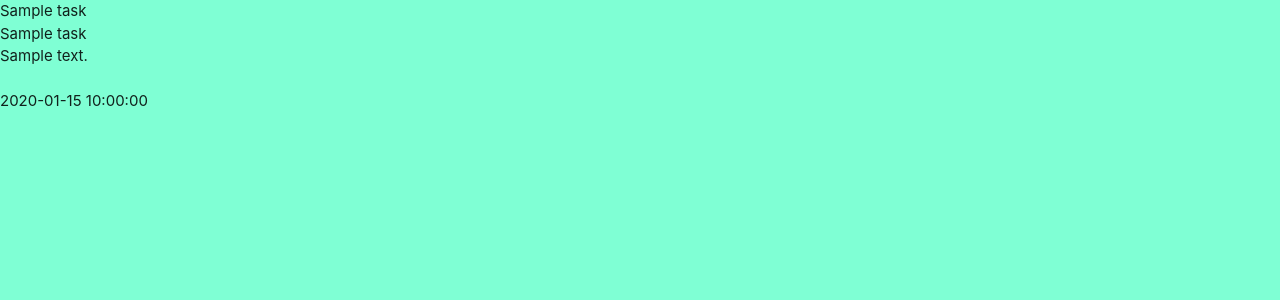
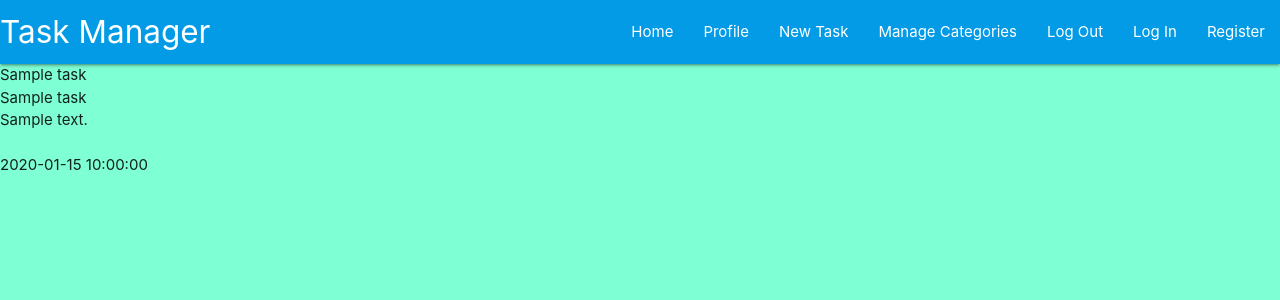
Before and after one commit to Yassinrby/Task-manager, a Flask app: page / in a window 1280 px wide. Shown: the top 300 px of the page. Run offline with Flask 2, Linux system fonts and the light colour scheme; a database or web service that is not in the repository returns one stand-in record (values such as "Sample title"); some libraries are stand-ins or nearby versions.

Commit message:
Navbar for both desktop and sidenav/mobile added

```diff
--- a/static/js/script.js
+++ b/static/js/script.js
@@ -0,0 +1,3 @@
+  $(document).ready(function(){
+    $('.sidenav').sidenav();
+  });
--- a/templates/base.html
+++ b/templates/base.html
@@ -4,8 +4,10 @@
     <meta charset="UTF-8">
     <meta name="viewport" content="width=device-width, initial-scale=1.0">
 
+    <link rel="stylesheet" href="https://cdnjs.cloudflare.com/ajax/libs/font-awesome/5.13.1/css/all.min.css"
+        integrity="sha512-xA6Hp6oezhjd6LiLZynuukm80f8BoZ3OpcEYaqKoCV3HKQDrYjDE1Gu8ocxgxoXmwmSzM4iqPvCsOkQNiu41GA==" crossorigin="anonymous" type="text/css">
     <link rel="stylesheet" href="https://cdnjs.cloudflare.com/ajax/libs/materialize/1.0.0/css/materialize.min.css" type="text/css">
-    <link href="https://fonts.googleapis.com/icon?family=Material+Icons" rel="stylesheet">
+
     <link rel="stylesheet" href="{{ url_for('static', filename='css/style.css') }}">
     {% block styles %}
     {% endblock %}
@@ -14,11 +16,43 @@
 </head>
 <body>
 
+<header>
+        <!-- top navbar -->
+		<nav class="nav-extended text-shadow light-blue darken-1">
+			<div class="nav-wrapper">
+				<a href="{{ url_for('get_tasks') }}" class="brand-logo">Task Manager</a>
+				<a href="#" data-target="mobile-demo" class="sidenav-trigger left"><i class="fas fa-bars"></i></a>
+				<ul class="right hide-on-med-and-down">
+					<li><a href="{{ url_for('get_tasks') }}">Home</a></li>
+					<li><a href="#">Profile</a></li>
+					<li><a href="#">New Task</a></li>
+					<li><a href="#">Manage Categories</a></li>
+					<li><a href="#">Log Out</a></li>
+					<li><a href="#">Log In</a></li>
+					<li><a href="#">Register</a></li>
+				</ul>
+			</div>
+		</nav>
+
+        <!-- mobile sidenav -->
+		<ul class="sidenav" id="mobile-demo">
+            <li><h4 class="center-align light-blue-text text-darken 4">Task Manager</h4></li>
+            <li><a href="{{ url_for('get_tasks') }}">Home</a></li>
+            <li><a href="#">Profile</a></li>
+            <li><a href="#">New Task</a></li>
+            <li><a href="#">Manage Categories</a></li>
+            <li><a href="#">Log Out</a></li>
+            <li><a href="#">Log In</a></li>
+            <li><a href="#">Register</a></li>
+		</ul>
+	</header>
+
    {% block content %}
    {% endblock %}
 
 
-   <script src="http://code.jquery.com/jquery-3.5.1.min.js" integrity="sha256-9/aliU8dGd2tb6OSsuzixeV4y/faTqgFtohetphbbj0=" crossorigin="anonymous"></script>
+   <script src="https://code.jquery.com/jquery-3.5.1.min.js"
+   integrity="sha256-9/aliU8dGd2tb6OSsuzixeV4y/faTqgFtohetphbbj0=" crossorigin="anonymous"></script>
    <script src="https://cdnjs.cloudflare.com/ajax/libs/materialize/1.0.0/js/materialize.min.js"></script>
    <script src="{{ url_for('static', filename='js/script.js') }}"></script>
    {% block scripts %}
```
